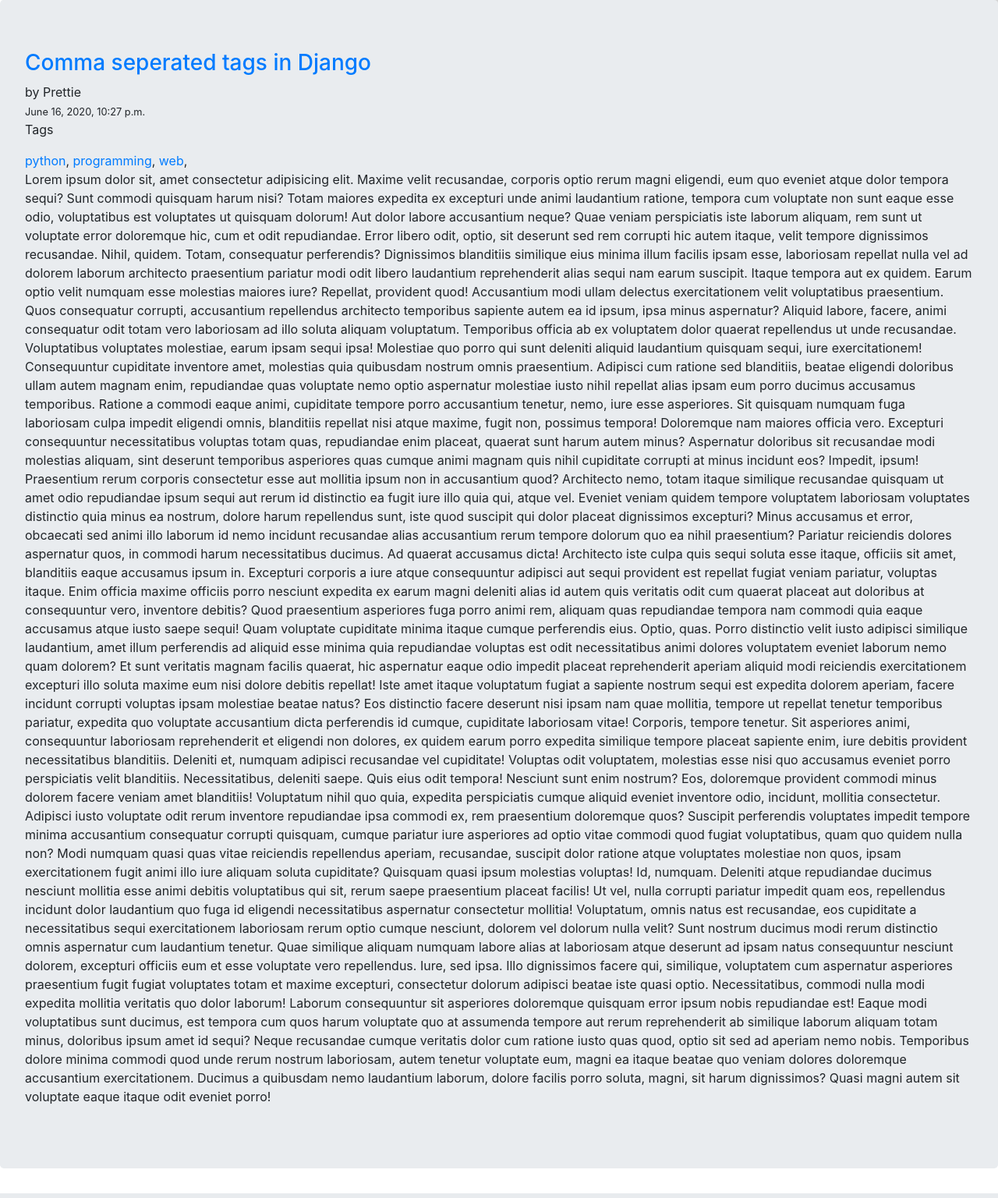
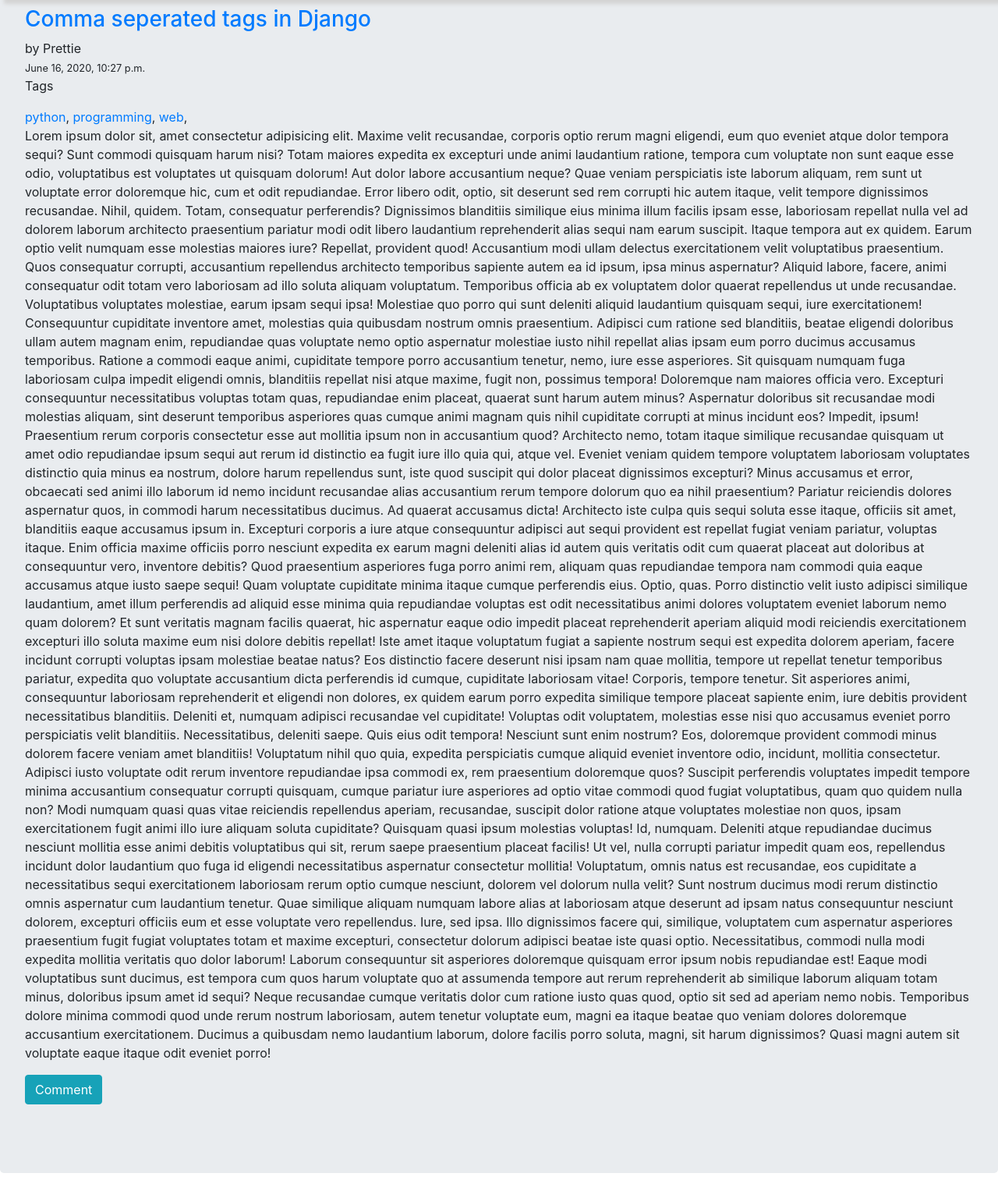
Before and after one commit to jod35/projectLearn, a Django app: a page that uses blog/templates/blog/base.html in a window 1280 px wide. Shown: the part 56-1592 px from the top of the page at 78% size. Run offline with Django 3.2, Linux system fonts and the light colour scheme; data comes from the database, SQL or seed files in the repository; both versions use the stored data as it was after the commit; some libraries are stand-ins or nearby versions.

Commit message:
feat(added update,delete and comment button)

```diff
--- /dev/null
+++ b/blog/static/blog/index.js
@@ -0,0 +1,8 @@
+const comment_form= document.querySelector('#comment-form');
+const comment_button=document.querySelector('#comment-btn');
+
+comment_button.addEventListener('click',displayForm);
+
+function displayForm(){
+    comment_form.style.display="block";
+}
--- a/blog/static/blog/main.css
+++ b/blog/static/blog/main.css
@@ -5,6 +5,10 @@ header {
   box-shadow: 5px 5px 5px lightgray;
   display: flex;
   justify-content: space-between;
+}
+header{
+  position: fixed;
+  width: 100%;
 }
 
 .logo {
@@ -45,3 +49,7 @@ header {
   width: 80%;
   padding: 30px;
 }
+
+.comment-form{
+  display: none;
+}
--- a/blog/templates/blog/base.html
+++ b/blog/templates/blog/base.html
@@ -48,5 +48,6 @@
     </header>
 
     {% block body %} {% endblock body %}
+    <script src="{% static 'blog/index.js' %}"></script>
   </body>
 </html>
--- a/blog/templates/blog/post_detail.html
+++ b/blog/templates/blog/post_detail.html
@@ -12,6 +12,26 @@
 
     <p>{{post.body}}</p>
 
+    {% if post.author == user %}
+        <a href="" class="btn btn-success">Update</a>
+        <a href="" class="btn btn-danger">Delete</a>
+        {% else %}
+        <button class="btn btn-info" id="comment-btn">Comment</button>
+        <br>
+        <br>
+        <div class="comment-form" id="comment-form">
+            <form action="" method="post">
+              <div class="form-group">
+                <p>Please leave your comment</p>
+                <textarea name="" id="" cols="30" rows="5" class="form-control"></textarea>
+                <br>
+                <input type="submit" value="Comment" class="btn btn-primary">
+              </div>
+            </form>
+        </div>
+    {% endif %}
+
+
   </div>
 
 
```
Also changed, not shown: db.sqlite3.
